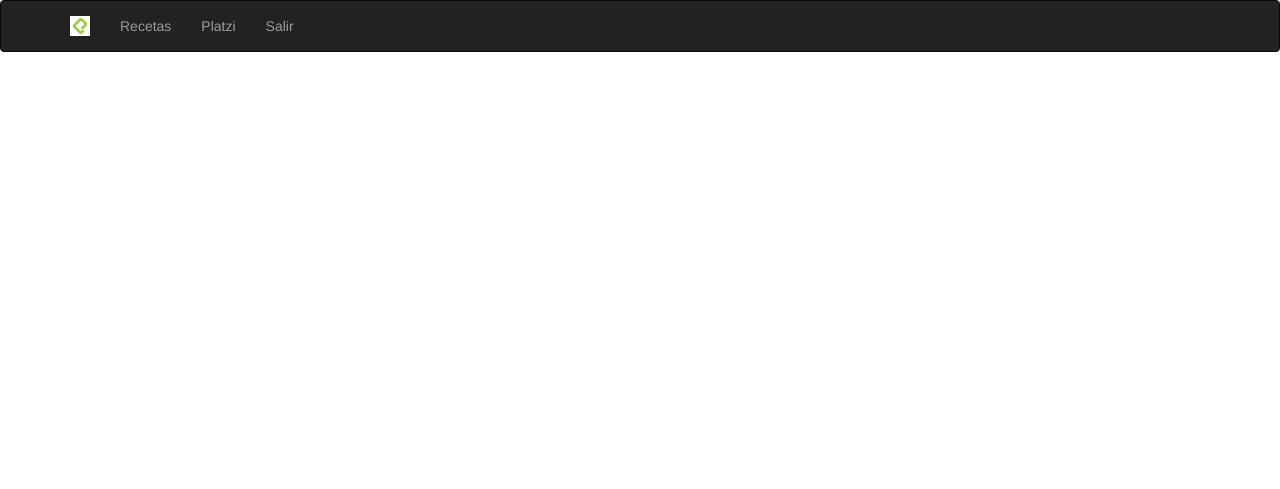
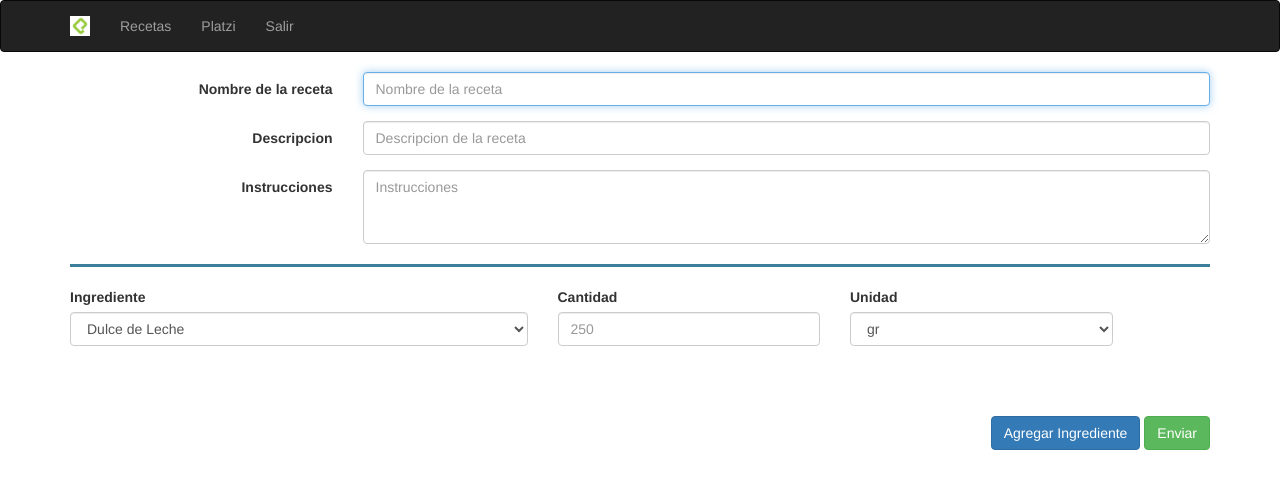
Before and after one commit to daniepusb/recetario, a Flask app: template app/templates/newRecipe.html in a window 1280 px wide. Shown: the top 489 px of the page. Run offline with Flask 2, Linux system fonts and the light colour scheme; the template is opened without the code that fills it, so the values that code supplies are empty; a user stored in the database is signed in; some libraries are stand-ins or nearby versions.

Commit message:
allow more than one ingredient per recipe

```diff
--- a/app/templates/newRecipe.html
+++ b/app/templates/newRecipe.html
@@ -4,25 +4,24 @@
 
 {% block content %}
 
-    {% if admin %}
     <div class="container">
         <form id="create_recipe" class="form form-horizontal" method="POST" role="form" action="/recipes/create">
             <div class="form-group">
                 <label for="inputTitle" class="col-sm-3 control-label">Nombre de la receta</label>
                 <div class="col-sm-9">
-                    <input type="text" class="form-control" id="title" placeholder="Nombre de la receta">
+                    <input id="title" name="title" type="text" class="form-control"  placeholder="Nombre de la receta" {% if form %} value="{{form.get('title')}}" {% endif %}>
                 </div>
             </div>
             <div class="form-group">
                 <label for="inputDescription" class="col-sm-3 control-label">Descripcion</label>
                 <div class="col-sm-9">
-                    <input type="text" class="form-control" id="description" placeholder="Descripcion de la receta">
+                    <input id="description" name="description" type="text" class="form-control"  placeholder="Descripcion de la receta" {% if form %} value="{{form.get('description')}}" {% endif %}>
                 </div>
             </div>
             <div class="form-group">
                 <label for="inputInstructions" class="col-sm-3 control-label">Instrucciones</label>
                 <div class="col-sm-9">
-                    <textarea style="resize:vertical;"type="text" class="form-control"  rows="3" id="instructions" placeholder="Instrucciones"></textarea>
+                    <textarea id="instructions" name="instructions" style="resize:vertical" type="text" class="form-control"  rows="3"  placeholder="Instrucciones" >{% if form %} {{form.get('instructions')}} {% endif %}</textarea>
                 </div>
             </div>
 
@@ -31,13 +30,41 @@
                 <!-- Ingredientes -->
                 <div id="ingredient-row" class="form-group row">
                     <div class="col-sm-12 col-lg-12 col-md-12">
-                        <label class="col-xs-5 col-sm-5 col-md-5 col-lg-5">Ingrediente</label>
-                        <label class="col-xs-3 col-sm-3 col-md-3 col-lg-3">Cantidad</label>
-                        <label class="col-xs-3 col-sm-3 col-md-3 col-lg-3">Unidad</label>
+                        <label class="col-xs-12 col-sm-5 col-md-5 col-lg-5">Ingrediente</label>
+                        <label class="col-xs-12 col-sm-3 col-md-3 col-lg-3">Cantidad</label>
+                        <label class="col-xs-12 col-sm-3 col-md-3 col-lg-3">Unidad</label>
                     </div>
+                    {% if form %}
+                        {% for i in zipped  %}
+                            <div class="col-sm-12 col-lg-12 col-md-12">
+                                <div class="col-xs-12 col-sm-5 col-md-5 col-lg-5">
+                                    <select class="form-control"  name="ingredients-name">
+                                        <option>Dulce de Leche</option>
+                                        <option>Galleta</option>
+                                        <option>Limon</option>
+                                        <option>Rodajas de naranja</option>
+                                        <option>Zanahoria</option>
+                                    </select>
+                                </div>
+                                <div class="col-xs-12 col-sm-3 col-md-3 col-lg-3">
+                                    <input type="text" class="form-control" name="ingredients-quantity" placeholder="250" required value="{{i[1]}}">
+                                </div>
+                                <div class="col-xs-12 col-sm-3 col-md-3 col-lg-3">
+                                    <select class=" form-control"  name="ingredients-unit">
+                                        <option>gr</option>
+                                        <option>kg</option>
+                                        <option>ml</option>
+                                    </select>
+                                </div>
+                                <button onclick="deleteIngredient(this)" type="button" class="btn btn-default col-xs-1 col-sm-1 col-md-1 col-lg-1 d-none" aria-label="remove">
+                                    <span class="glyphicon glyphicon-remove" aria-hidden="true"></span>
+                                </button>
+                            </div>
+                        {% endfor  %}
+                    {% endif %}
                     <div class="col-sm-12 col-lg-12 col-md-12">
-                        <div class="col-xs-5 col-sm-5 col-md-5 col-lg-5">
-                            <select class="form-control"  name="ingredients-name[]">
+                        <div class="col-xs-12 col-sm-5 col-md-5 col-lg-5">
+                            <select class="form-control"  name="ingredients-name">
                                 <option>Dulce de Leche</option>
                                 <option>Galleta</option>
                                 <option>Limon</option>
@@ -45,11 +72,11 @@
                                 <option>Zanahoria</option>
                             </select>
                         </div>
-                        <div class="col-xs-3 col-sm-3 col-md-3 col-lg-3">
-                            <input type="text" class="form-control" name="ingredients-quantity[]" placeholder="250" required>
+                        <div class="col-xs-12 col-sm-3 col-md-3 col-lg-3">
+                            <input type="text" class="form-control" name="ingredients-quantity" placeholder="250" required>
                         </div>
-                        <div class="col-xs-3 col-sm-3 col-md-3 col-lg-3">
-                            <select class=" form-control"  name="ingredients-unit[]">
+                        <div class="col-xs-12 col-sm-3 col-md-3 col-lg-3">
+                            <select class=" form-control"  name="ingredients-unit">
                                 <option>gr</option>
                                 <option>kg</option>
                                 <option>ml</option>
@@ -70,11 +97,10 @@
             <br>
         </form>
     </div>
-    {% endif %}
-
-
 
     <script type='text/javascript'>
+        document.getElementById("title").focus();
+        document.getElementById("ingredient-row").getElementsByTagName("button")[0].style.display = "none";
 
         function addIngrendient() {
             var original    = document.getElementById("ingredient-row");
@@ -96,8 +122,6 @@
     </script>
 
     <script>
-        document.getElementById("title").focus();
-        document.getElementById("ingredient-row").getElementsByTagName("button")[0].style.display = "none";
 
         function loadXMLDoc()
         {
```
Also changed, not shown: app/recipes/views.py (+30 -45 lines).
